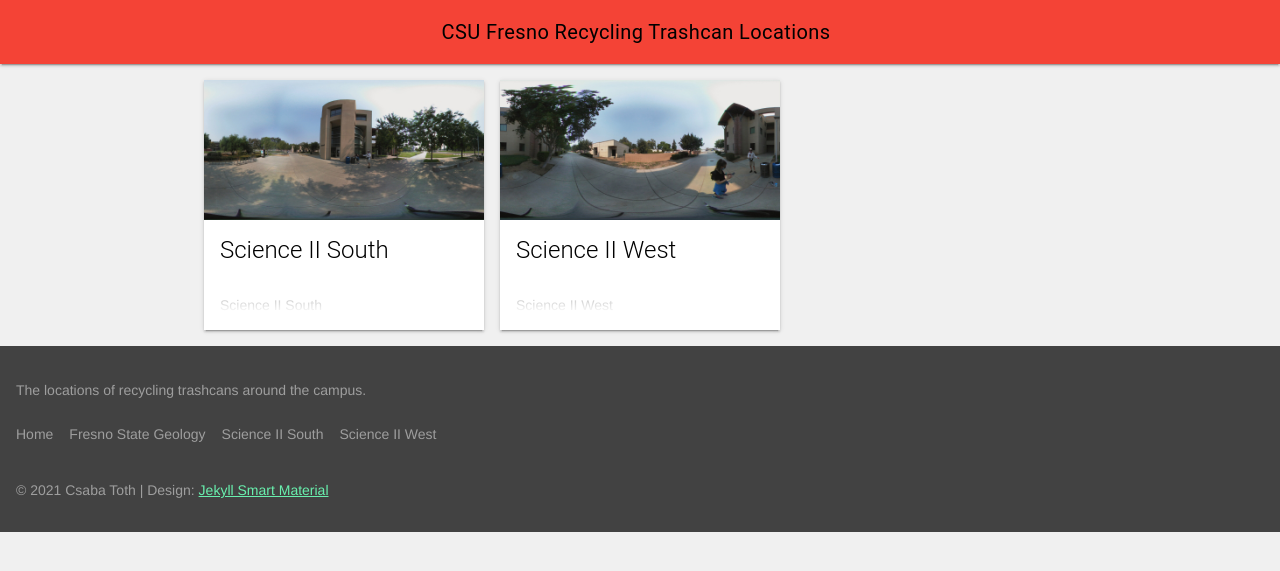
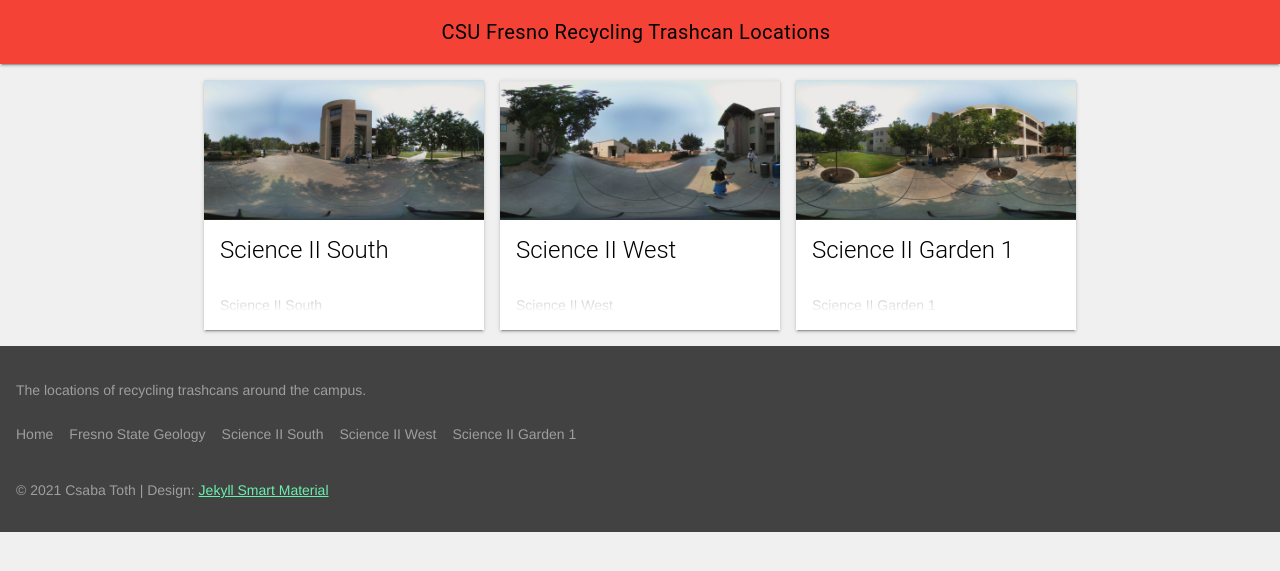
Before and after one commit to carolinebarra/RecyclingTrashCans.github.io, a Jekyll site: the page built from index.html, in a window 1280 px wide. Shown: the top 571 px of the page. Built offline with Jekyll 4.4.1, drawn with Linux system fonts in a browser that asks for light colours.

Commit message:
Adding S2 garden 1

```diff
--- /dev/null
+++ b/_posts/2021-08-08-s2_garden1.md
@@ -0,0 +1,15 @@
+---
+layout: post
+title: Science II Garden 1
+date: 2020-08-08 10:29:50
+categories: vrview
+image_url: s2_garden1.jpg
+is_image_360: true
+default_yaw: 0
+thumbnail: s2_garden1_th.jpg
+lat: 36.814625
+lon: -119.7442972
+youtube_id: QNWPdNmxEbc
+description: Science II Garden 1
+---
+Science II building Garden location 1
```
Also changed, not shown: _posts/2021-08-08-s2_south.md (+1 -1 lines), _posts/2021-08-08-s2_west.md (+1 -1 lines), assets/images/s2_garden1_th.jpg (added), 1 other file.
